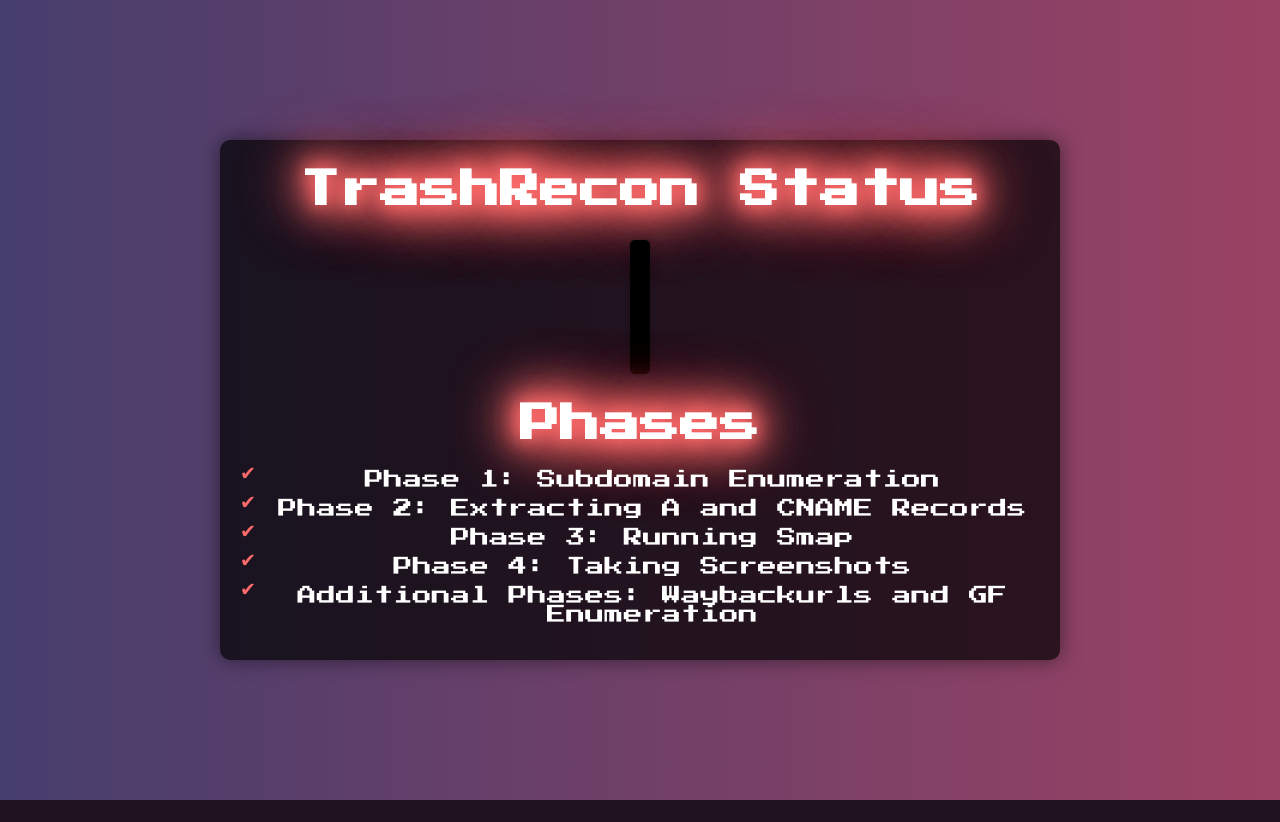
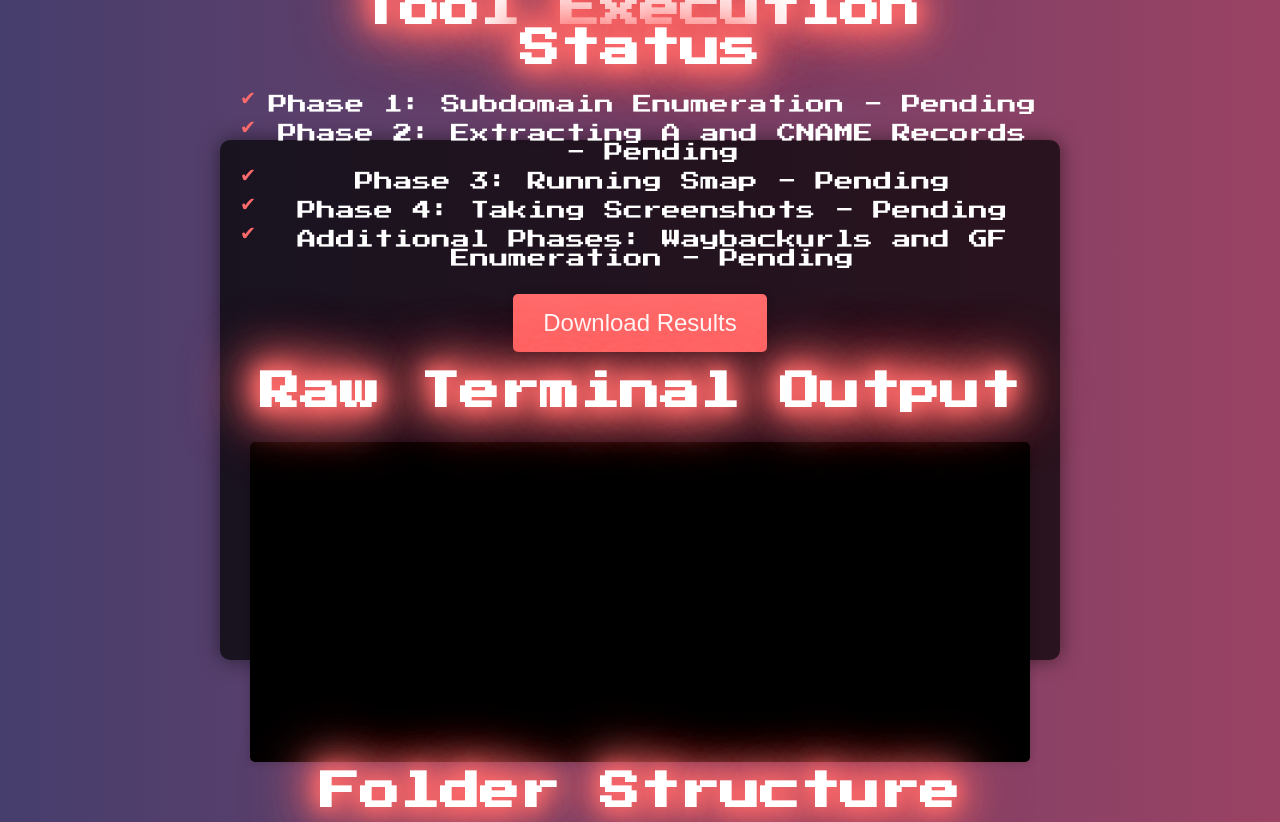
Before and after one commit to Somchandra17/TrashRecon, a Flask app: page /status in a window 1280 px wide. Before the commit the page ends 800 px from the top, so only its background shows below. Run offline with Flask 3, Linux system fonts and the light colour scheme; data that the repository does not hold is empty.

Commit message:
Update status.html

```diff
--- a/templates/status.html
+++ b/templates/status.html
@@ -9,20 +9,53 @@
 </head>
 <body>
     <div class="container">
-        <h1>TrashRecon Status</h1>
-        <div id="terminal-output">
-            <!-- Terminal output will be displayed here -->
+        <div class="status-section">
+            <h2>Tool Execution Status</h2>
+            <ul id="status-list">
+                <li>Phase 1: Subdomain Enumeration - <span id="phase1-status">Pending</span></li>
+                <li>Phase 2: Extracting A and CNAME Records - <span id="phase2-status">Pending</span></li>
+                <li>Phase 3: Running Smap - <span id="phase3-status">Pending</span></li>
+                <li>Phase 4: Taking Screenshots - <span id="phase4-status">Pending</span></li>
+                <li>Additional Phases: Waybackurls and GF Enumeration - <span id="additional-status">Pending</span></li>
+            </ul>
+            <button id="download-button" disabled>Download Results</button>
+            <p id="download-message" style="display: none; font-weight: bold;">Download is ready</p>
         </div>
-        <div id="phases">
-            <h2>Phases</h2>
-            <ul>
-                <li>Phase 1: Subdomain Enumeration</li>
-                <li>Phase 2: Extracting A and CNAME Records</li>
-                <li>Phase 3: Running Smap</li>
-                <li>Phase 4: Taking Screenshots</li>
-                <li>Additional Phases: Waybackurls and GF Enumeration</li>
-            </ul>
+        <div class="terminal-section">
+            <h2>Raw Terminal Output</h2>
+            <div id="terminal-output"></div>
+        </div>
+        <div class="tree-section">
+            <h2>Folder Structure</h2>
+            <div id="folder-structure"></div>
         </div>
     </div>
+    <script>
+        // JavaScript to handle real-time updates
+        const eventSource = new EventSource("{{ url_for('stream') }}");
+
+        eventSource.onmessage = function(event) {
+            const data = JSON.parse(event.data);
+            document.getElementById(data.id).innerText = data.status;
+            if (data.output) {
+                const terminalOutput = document.getElementById('terminal-output');
+                terminalOutput.innerHTML += `<pre>${data.output}</pre>`;
+                terminalOutput.scrollTop = terminalOutput.scrollHeight;
+            }
+            if (data.tree) {
+                document.getElementById('folder-structure').innerHTML = data.tree;
+            }
+            if (data.status === 'Completed') {
+                const downloadButton = document.getElementById('download-button');
+                downloadButton.disabled = false;
+                downloadButton.style.backgroundColor = '#ff6b6b';
+                downloadButton.style.cursor = 'pointer';
+                document.getElementById('download-message').style.display = 'block';
+                downloadButton.onclick = function() {
+                    window.location.href = "{{ url_for('download', domain=request.args.get('domain')) }}";
+                };
+            }
+        };
+    </script>
 </body>
 </html>
```
